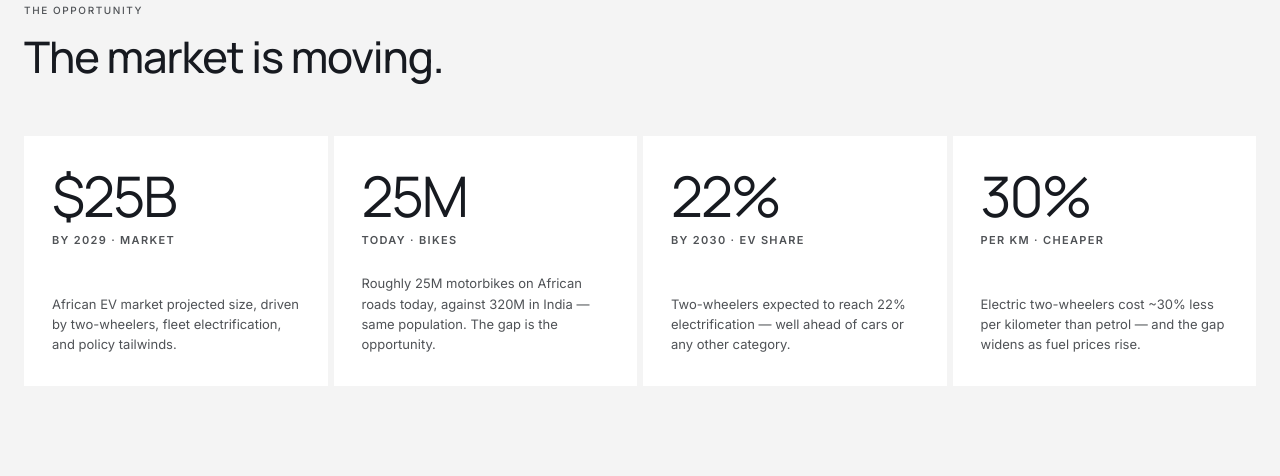
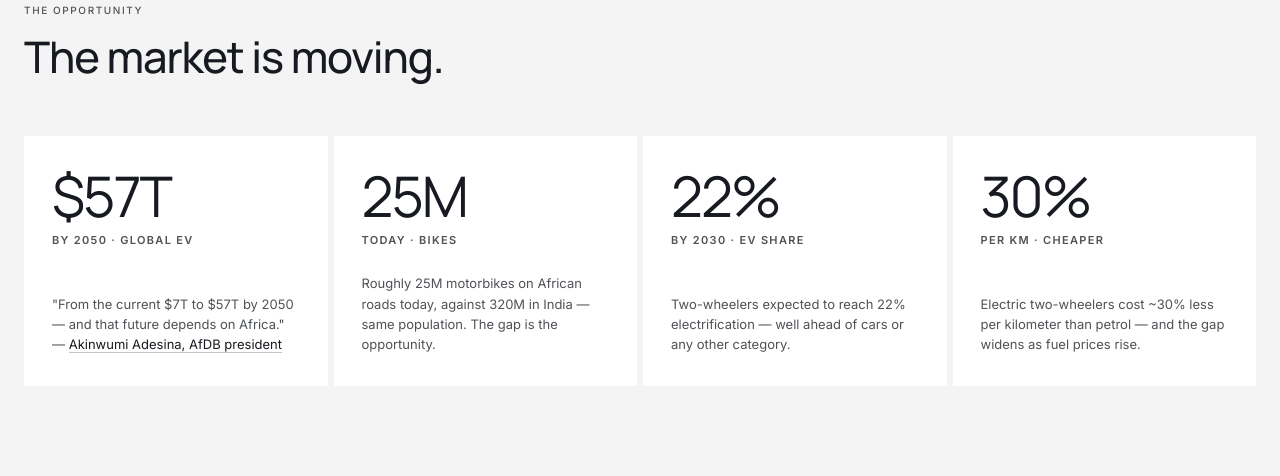
Before and after one commit to valerie-arch/wahu.me, a plain HTML site: page investors.html in a window 1280 px wide. Shown: the part 2119-2595 px from the top of the page. Drawn offline with Linux system fonts and the light colour scheme.

Commit message:
Replace $25B card with sourced $57T global EV market quote
Drops the unsourced "$25B African EV market by 2029" stat and
replaces it with a $57T global EV market by 2050 card carrying a
direct quote from Akinwumi Adesina (president, African Development
Bank) at Africa Investment Forum 2023, linked to the BusinessDay
source article. Stronger signal and citation than the previous card.

Co-Authored-By: Claude Opus 4.7 (1M context) <noreply@anthropic.com>

```diff
--- a/investors.html
+++ b/investors.html
@@ -105,6 +105,8 @@ h1,h2,h3,h4{font-family:var(--display);font-weight:500;letter-spacing:-.02em;lin
 .opp-num{font-family:var(--display);font-size:clamp(36px,4.5vw,56px);font-weight:500;letter-spacing:-.025em;line-height:1}
 .opp-label{font-size:11px;color:var(--mute);text-transform:uppercase;letter-spacing:.12em;font-weight:600;margin-bottom:8px}
 .opp-desc{font-size:13px;color:var(--mute);line-height:1.55}
+.opp-desc a{color:var(--ink);text-decoration:none;border-bottom:1px solid rgba(23,26,32,.25);transition:border-color .2s}
+.opp-desc a:hover{border-bottom-color:var(--ink)}
 @media (max-width:980px){.opp-grid{grid-template-columns:1fr 1fr}}
 @media (max-width:520px){.opp-grid{grid-template-columns:1fr}}
 
@@ -495,10 +497,10 @@ section[id],.cfg-band[id],.charging[id],.compare-band[id],.feature-band[id]{scro
     <div class="opp-grid reveal">
       <div class="opp-card">
         <div>
-          <div class="opp-num">$25B</div>
-          <div class="opp-label" style="margin-top:8px">By 2029 · Market</div>
+          <div class="opp-num">$57T</div>
+          <div class="opp-label" style="margin-top:8px">By 2050 · Global EV</div>
         </div>
-        <p class="opp-desc">African EV market projected size, driven by two-wheelers, fleet electrification, and policy tailwinds.</p>
+        <p class="opp-desc">"From the current $7T to $57T by 2050 — and that future depends on Africa." — <a href="https://businessday.ng/news/article/africa-to-tap-into-57-trillion-ev-market/" target="_blank" rel="noopener">Akinwumi Adesina, AfDB president</a></p>
       </div>
       <div class="opp-card">
         <div>
```
